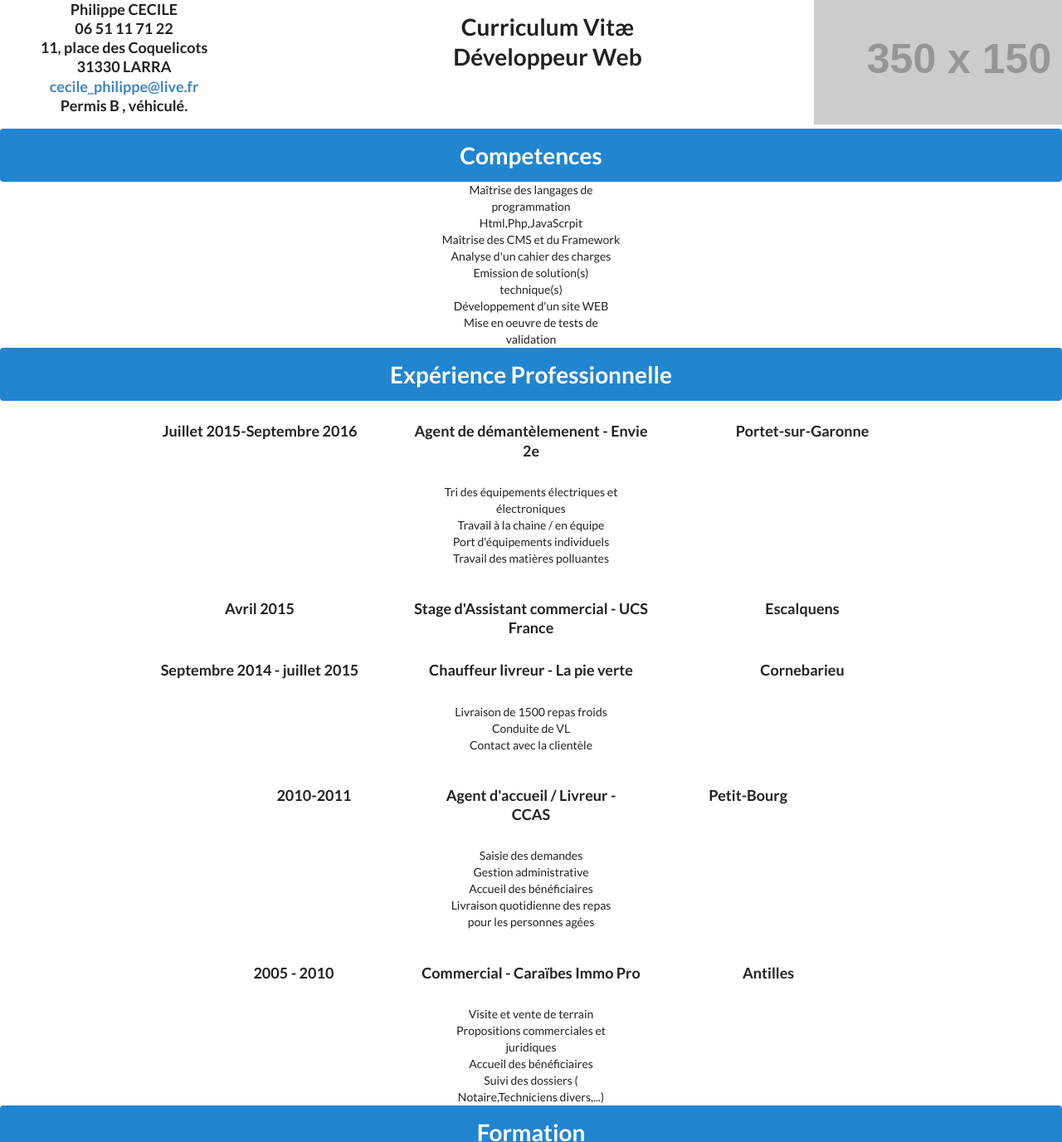
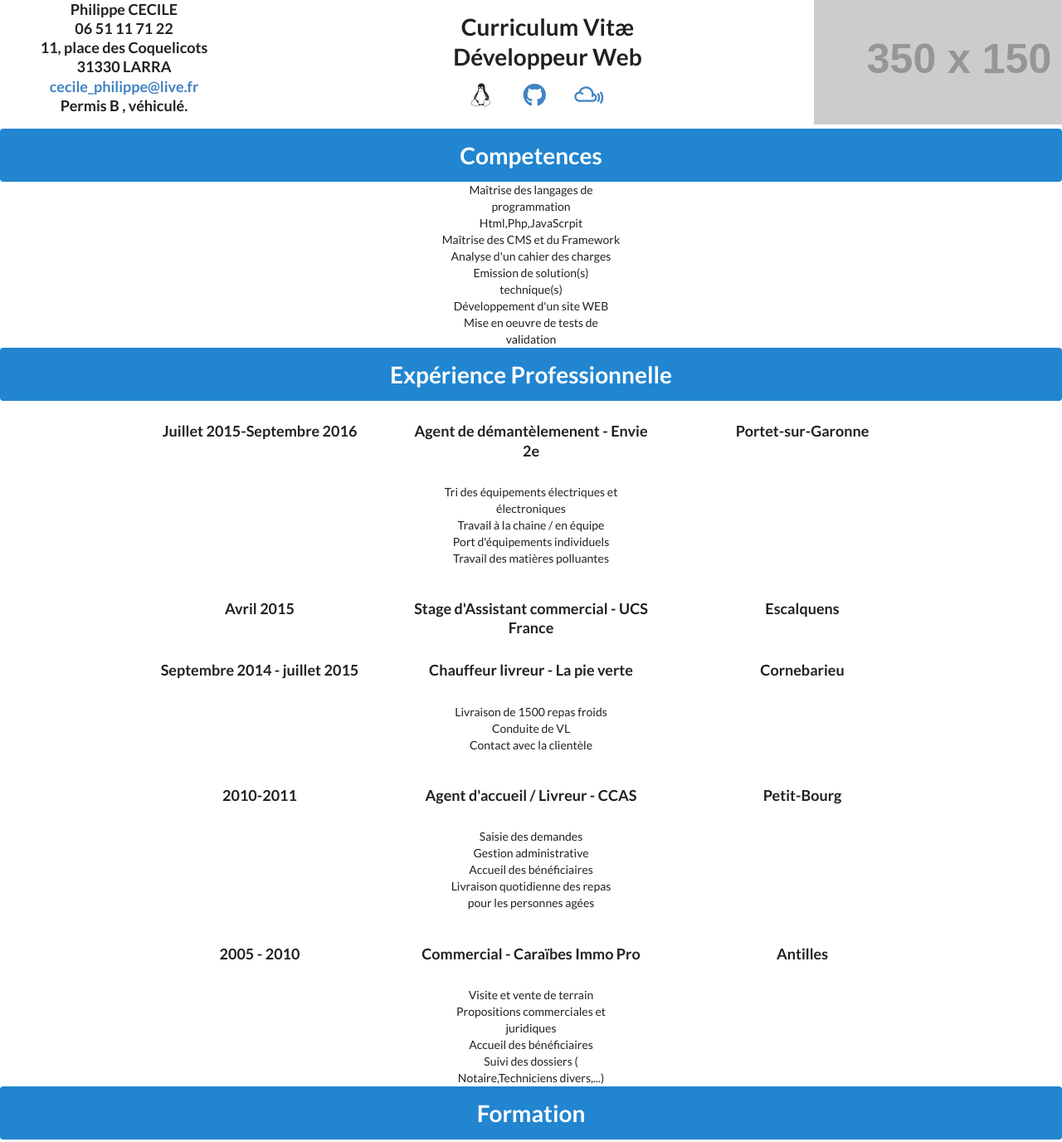
Before and after one commit to Cphil31/CV, a website: page index.html in a window 1280 px wide. Shown: the top 1376 px of the page at 83% size. Drawn offline with nearby package versions, Linux system fonts and the light colour scheme; placeholder pictures from the web are drawn by us.

Commit message:
mise a jour

```diff
--- a/index.html
+++ b/index.html
@@ -32,7 +32,14 @@
 							<ul>
 								<div class="item"><h1>Curriculum Vitæ</h1></div>
 								<div class="item"><h1>Développeur Web</h1></div>
-
+								<h1>
+									<div class="ui center aligned grid">
+										<div><i class="linux icon"></i></div>
+										<div><a href="https://github.com/Cphil31"><i class="github icon"></a></i></div>
+										<div><a href="https://www.mixcloud.com/vito-sanacho/"><i class="mixcloud icon"></a></i></div>
+										<div></div>
+									</div>
+								</h1>
 							</div>
 
 						</div>
@@ -150,7 +157,7 @@
 					</div>
 					<h3>
 						<div class="ui center aligned grid">
-							<div class="five column row">
+							<div class="four column row">
 								<div class="column">
 									<div >
 										2010-2011
@@ -184,9 +191,11 @@
 					</div>
 					<h3>
 						<div class="ui center aligned grid">
-							<div class="three wide column">2005 - 2010</div>
-							<div class="four wide column">Commercial - Caraïbes Immo Pro</div>
-							<div class="three wide column">Antilles</div>
+							<div class="four column row">
+								<div class="column">2005 - 2010</div>
+								<div class="column">Commercial - Caraïbes Immo Pro</div>
+								<div class="column">Antilles</div>
+							</div>
 						</div>
 					</h3>
 
@@ -241,12 +250,12 @@
 						<h1>Loisirs et Activités</h1>
 					</div>
 				</div>
-
-				<div class="ui list">
-					<li>Sports : basket et footing en amateur</li>
-					<li><a href="https://www.mixcloud.com/vito-sanacho/">DJ</a> dans des hôtels et soirées privées (2005-2010) </li>
-				</div>
-
+				<h3>
+					<div class="ui list">
+						<li>Sports : basket et footing en amateur</li>
+						<li><a href="https://www.mixcloud.com/vito-sanacho/">DJ</a> dans des hôtels et soirées privées (2005-2010) </li>
+					</div>
+				</h3>
 
 
 				<script src="node_modules/semantic-ui/dist/semantic.min.js"></script>
```
